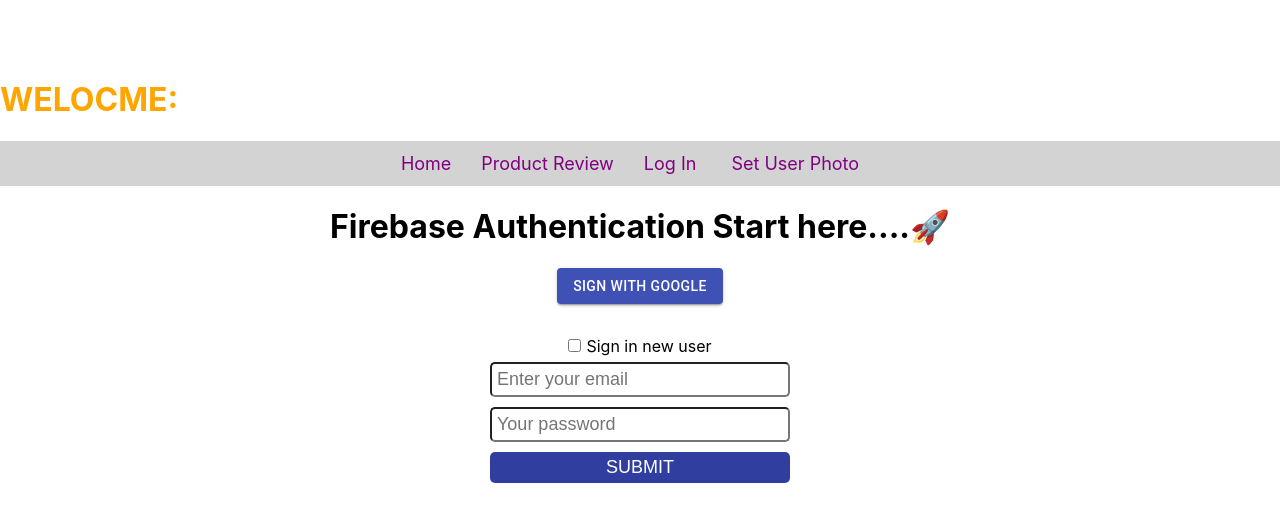
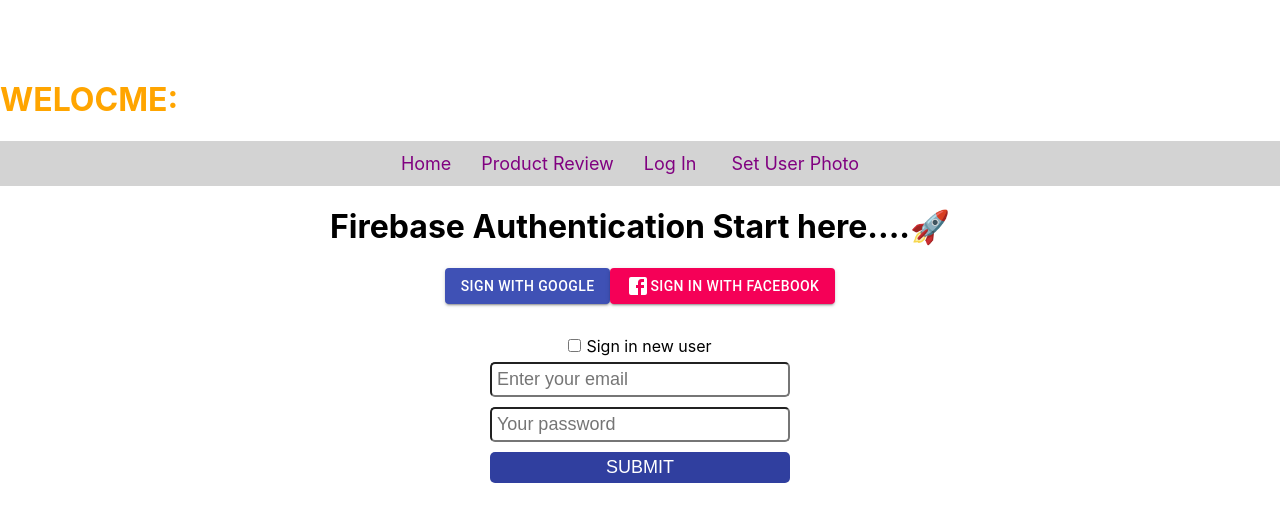
Before and after one commit to apelmahmudDev/auth2-practice, a React (Create React App) app: page /login in a window 1280 px wide. Shown: the top 522 px of the page. Built offline with nearby package versions, Linux system fonts and the light colour scheme.

Commit message:
Added facebook sign in system

```diff
--- a/src/components/Login/Login.js
+++ b/src/components/Login/Login.js
@@ -6,6 +6,7 @@
 import { UserContext } from '../../App';
 import './Login.css';
 import { useHistory, useLocation } from 'react-router-dom';
+import FacebookIcon from '@material-ui/icons/Facebook';
 
 firebase.initializeApp(firebaseConfig);
 
@@ -62,6 +63,28 @@
         console.log(err.message)
       });
     }
+
+    //SIGN IN WITH FACEBOOK
+    const handleFacebookSignIn = () => {
+        var fbProvider = new firebase.auth.FacebookAuthProvider();
+        firebase.auth().signInWithPopup(fbProvider)
+        .then(res => {
+            const {displayName, email, photoURL} = res.user;
+                const newUserInfo = {
+                    isSignedIn: true,
+                    name: displayName,
+                    email: email,
+                    photo: photoURL
+                }
+                setUser(newUserInfo);
+                setLoggedInUser(newUserInfo);
+                history.replace(from);
+        })
+        .catch(err =>{
+            console.log(err.message);
+        });
+    }
+
     //CUSTOM LOGIN FORM VALIDATION
     const handleBlur = (e) => {
         let isFieldValid = true;
@@ -152,6 +175,8 @@
                 loggedInUser.isSignedIn ? <Button onClick={handleGoogleSignOut} color="primary" variant="contained">Google Sign Out</Button>:
                 <Button onClick={handleSignWithGoogle} color="primary" variant="contained">Sign with Google</Button>
             }
+            {/* SIGN WITH FACEBOOK */}
+            <Button onClick={handleFacebookSignIn} color="secondary" variant="contained"><FacebookIcon /> Sign in with Facebook</Button>
             {/* CUSTOM LOGIN FORM  */}
             <form className="login__form" onSubmit={handleSubmit}>
                 <div display="flex" alignItems="center">
--- a/src/components/SetUserPhoto/SetUserPhoto.js
+++ b/src/components/SetUserPhoto/SetUserPhoto.js
@@ -4,6 +4,8 @@
 const SetUserPhoto = () => {
     const [loggedInUser, setLoggedInUser] = useContext(UserContext);
     const [userPhoto, setUserPhoto] = useState(null);
+
+    console.log(userPhoto);
 
     const handleChange = (e) => {
         const fileUrl = URL.createObjectURL(e.target.files[0]);
```
